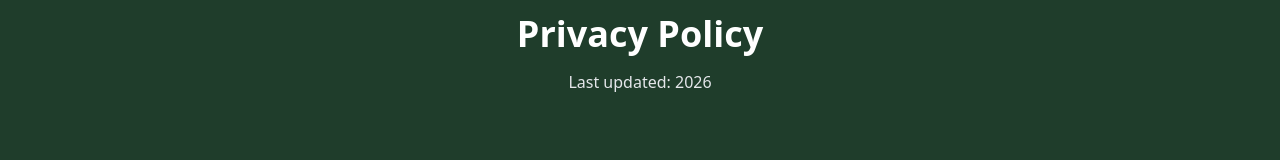
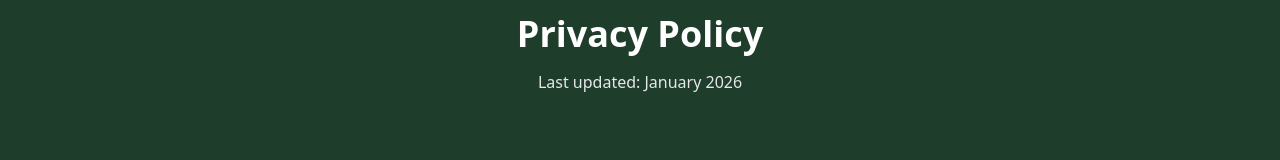
Before and after one commit to mataza022/homeless-foundation-next, a Next.js app: page /privacy in a window 1280 px wide. Shown: the part 239-399 px from the top of the page. Built offline with nearby package versions, Linux system fonts and the light colour scheme.

Commit message:
fix: resolve Next.js static generation error in privacy page

```diff
--- a/app/privacy/page.tsx
+++ b/app/privacy/page.tsx
@@ -2,13 +2,15 @@ import Navbar from "@/components/Navbar";
 import Footer from "@/components/Footer";
 
 export default function PrivacyPage() {
+  const currentYear = 2026; // Hardcoded to fix Next.js build error
+
   return (
     <main className="min-h-screen flex flex-col bg-[#FBF7F0]">
       <Navbar />
 
       <section className="bg-primary text-white py-16 px-6 text-center">
         <h1 className="font-serif text-4xl font-bold mb-4">Privacy Policy</h1>
-        <p className="text-gray-200">Last updated: {new Date().getFullYear()}</p>
+        <p className="text-gray-200">Last updated: January {currentYear}</p>
       </section>
 
       <section className="py-20 px-6 container mx-auto max-w-3xl">
```
